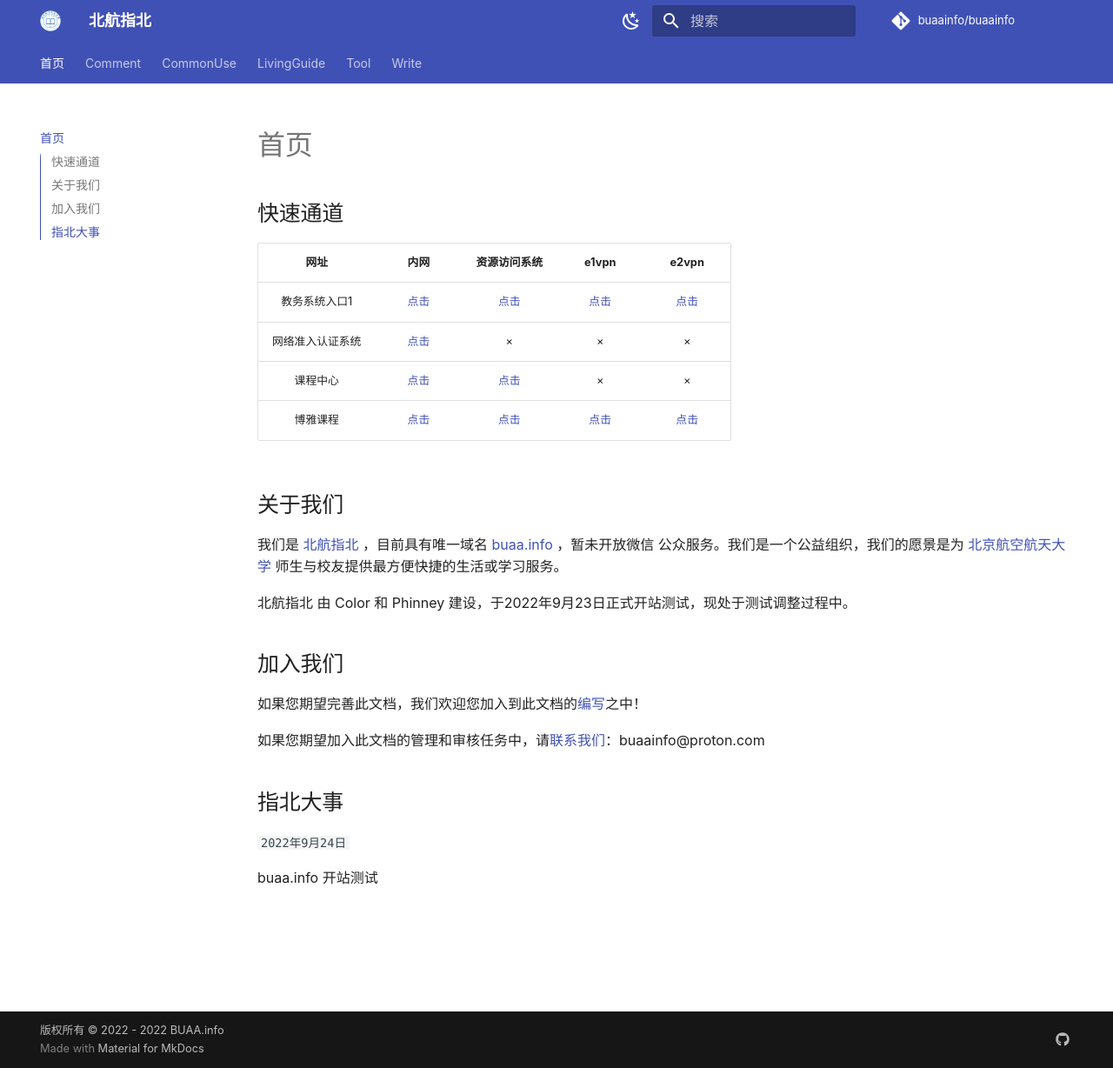
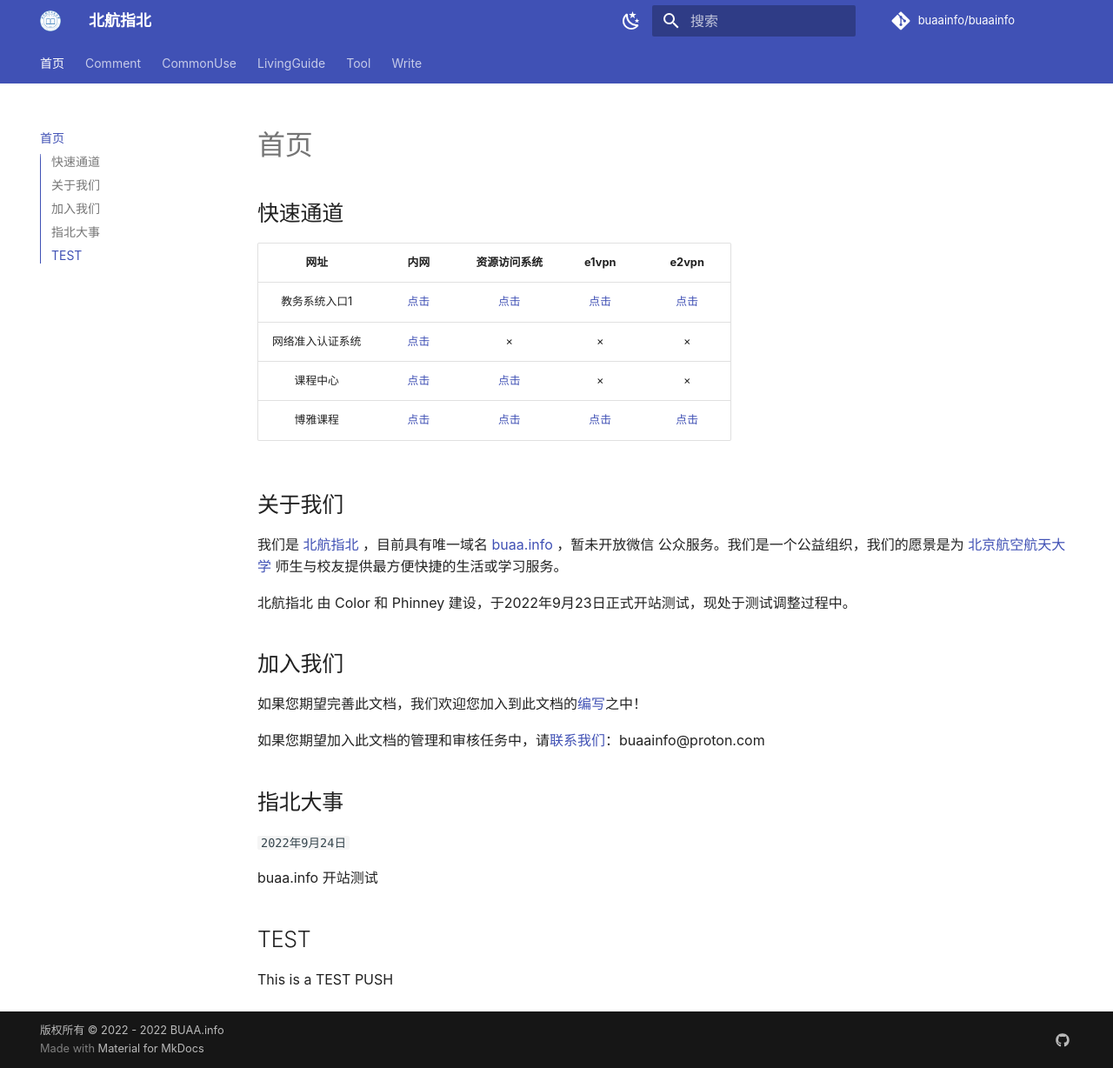
Before and after one commit to buaainfo/buaainfo, an MkDocs documentation site: the page built from docs/index.md, in a window 1280 px wide and 1228 px high. Shown: the whole window at 87% size. Built offline with MkDocs 1.6.1 and Material for MkDocs 9.7.7, drawn with Linux system fonts in a browser that asks for light colours; comment, search, counter and statistics services are not loaded.

Commit message:
TEST PUSH

```diff
--- a/docs/index.md
+++ b/docs/index.md
@@ -26,3 +26,7 @@
 `2022年9月24日`
 
 buaa.info 开站测试
+
+## TEST
+
+This is a TEST PUSH
```
